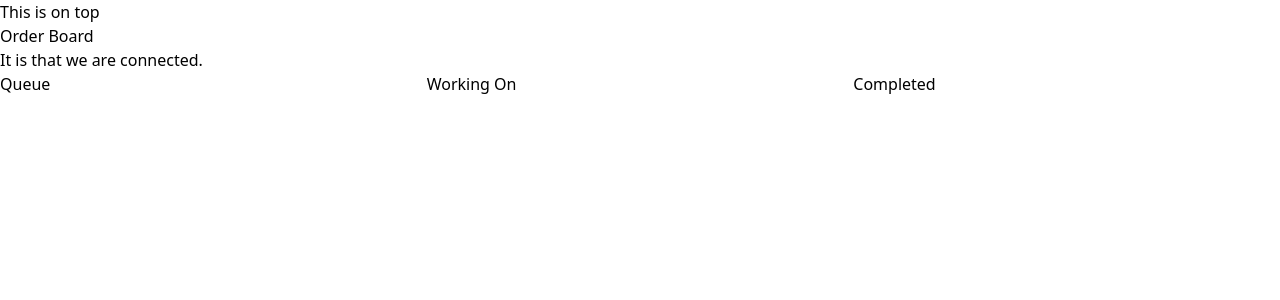
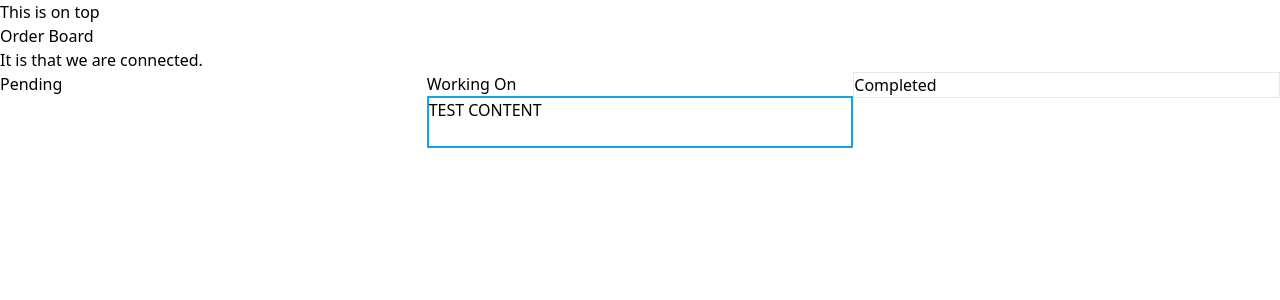
Before and after one commit to calvincchong/FoodStreams, a React app: page /board in a window 1280 px wide. Shown: the top 300 px of the page. Built offline with nearby package versions, Linux system fonts and the light colour scheme; no server answers.

Commit message:
Added rough equally sized columns onto the page with middle one having a border

```diff
--- a/src/components/Board.jsx
+++ b/src/components/Board.jsx
@@ -29,17 +29,36 @@ const Board = ({props}) => {
       <div className="board-header">This is on top</div>
       <h2> Order Board</h2>
       <div>It is {isConnected} that we are connected.</div>
-      <div className="board-canvas flex flex-row">
-        <div className="ko-list listwrapper flex-col basis-1/3">
-          <h2>Queue</h2>
+
+      <div className="board-canvas flex flex-row min-h-8/10">
+
+        <div className='pending-wrapper basis-1/3'>
+          <h3>Pending</h3>
+          <div className='ko-list flex-col  min-h-8/10'>
+            <div className='listWrapper'>
+            </div>
+          </div>
         </div>
-        <div className="ko-list listwrapper flex-col basis-1/3">
+
+        <div className='working-wrapper flex-col min-h-8/10 basis-1/3'>
           <h2>Working On</h2>
+          <div className="working-card-container border-2  border-sky-500 min-h-full">
+            <div className="working-cards  min-h-full">
+              TEST CONTENT
+            </div>
+          </div>
         </div>
-        <div className="ko-list listwrapper flex-col basis-1/3">
-          <h2>Completed</h2>
+
+        <div className='working-wrapper basis-1/3'>
+          <div className="ko-list flex-col basis-1/3 min-h-8/10">
+            <div className="listWrapper border ">
+              <h2>Completed</h2>
+            </div>
+          </div>
         </div>
+
       </div>
+
     </div>
   );
 }
```
